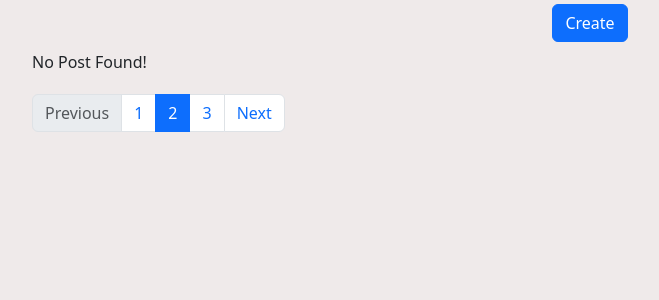
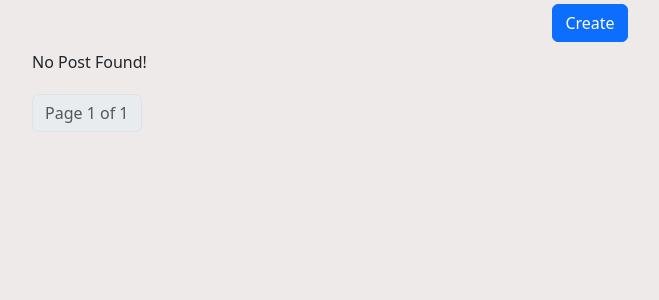
Before and after one commit to satyendram93/django_blog_project, a Django app: page /blog_list/ in a window 1280 px wide. Shown: the part 56-356 px from the top of the page, without its empty margins (50-709 px from the left). Run offline with Django 5.2, Linux system fonts and the light colour scheme; data that the repository does not hold is empty.

Commit message:
implement the pagination functionality

```diff
--- a/myblog/templates/myblog/blog_list.html
+++ b/myblog/templates/myblog/blog_list.html
@@ -11,7 +11,7 @@ BlogList
 </div>
 
 <div class="row row-cols-1 row-cols-md-3 g-4">
-  {% for blog in blogs %}
+  {% for blog in page_obj %}
   <div class="col">
     <div class="card h-100">
       {% if blog.image %}
@@ -39,19 +39,29 @@ BlogList
 </div>
 
 <!--start pagination-->
-<nav aria-label="...">
+<nav aria-label="Page navigation">
   <ul class="pagination mt-1">
+    {% if page_obj.has_previous %}
+      <li class="page-item">
+        <a class="page-link" href="?page=1">&laquo; first</a>
+      </li>
+      <li class="page-item">
+        <a class="page-link" href="?page={{ page_obj.previous_page_number }}">previous</a>
+      </li>
+    {% endif %}
+
     <li class="page-item disabled">
-      <span class="page-link">Previous</span>
+      <span class="page-link">Page {{ page_obj.number }} of {{ page_obj.paginator.num_pages }}</span>
     </li>
-    <li class="page-item"><a class="page-link" href="#">1</a></li>
-    <li class="page-item active" aria-current="page">
-      <span class="page-link">2</span>
-    </li>
-    <li class="page-item"><a class="page-link" href="#">3</a></li>
-    <li class="page-item">
-      <a class="page-link" href="#">Next</a>
-    </li>
+
+    {% if page_obj.has_next %}
+      <li class="page-item">
+        <a class="page-link" href="?page={{ page_obj.next_page_number }}">next</a>
+      </li>
+      <li class="page-item">
+        <a class="page-link" href="?page={{ page_obj.paginator.num_pages }}">last &raquo;</a>
+      </li>
+    {% endif %}
   </ul>
 </nav>
 <!--end pagination-->
--- a/myblog/views.py
+++ b/myblog/views.py
@@ -1,6 +1,7 @@
 from django.shortcuts import render, HttpResponse, redirect
 from django.http import Http404
 from django.contrib import messages
+from django.core.paginator import Paginator
 from . models import Blog
 from .forms import BlogForm
 
@@ -8,8 +9,13 @@ from .forms import BlogForm
 
 def blog_home(request):
     blogs = Blog.objects.all()
+    paginator = Paginator(blogs, 6)
+    page_number = request.GET.get("page")
+    page_obj = paginator.get_page(page_number)
     context = {
-        'blogs': blogs,
+        # 'blogs': blogs,
+        'page_obj': page_obj,
+
     }
     return render(request, 'myblog/blog_home.html', context)
 
@@ -49,8 +55,12 @@ def blog_update_view(request, pk):
 
 def blog_list_view(request):
     blogs = Blog.objects.all()
+    paginator = Paginator(blogs, 6)
+    page_number = request.GET.get("page")
+    page_obj = paginator.get_page(page_number)
     context = {
-        'blogs': blogs,
+        # 'blogs': blogs,
+        'page_obj': page_obj,
     }
     return render(request, 'myblog/blog_list.html', context)
 
```
Also changed, not shown: myblog/templates/myblog/blog_home.html (+21 -13 lines).
